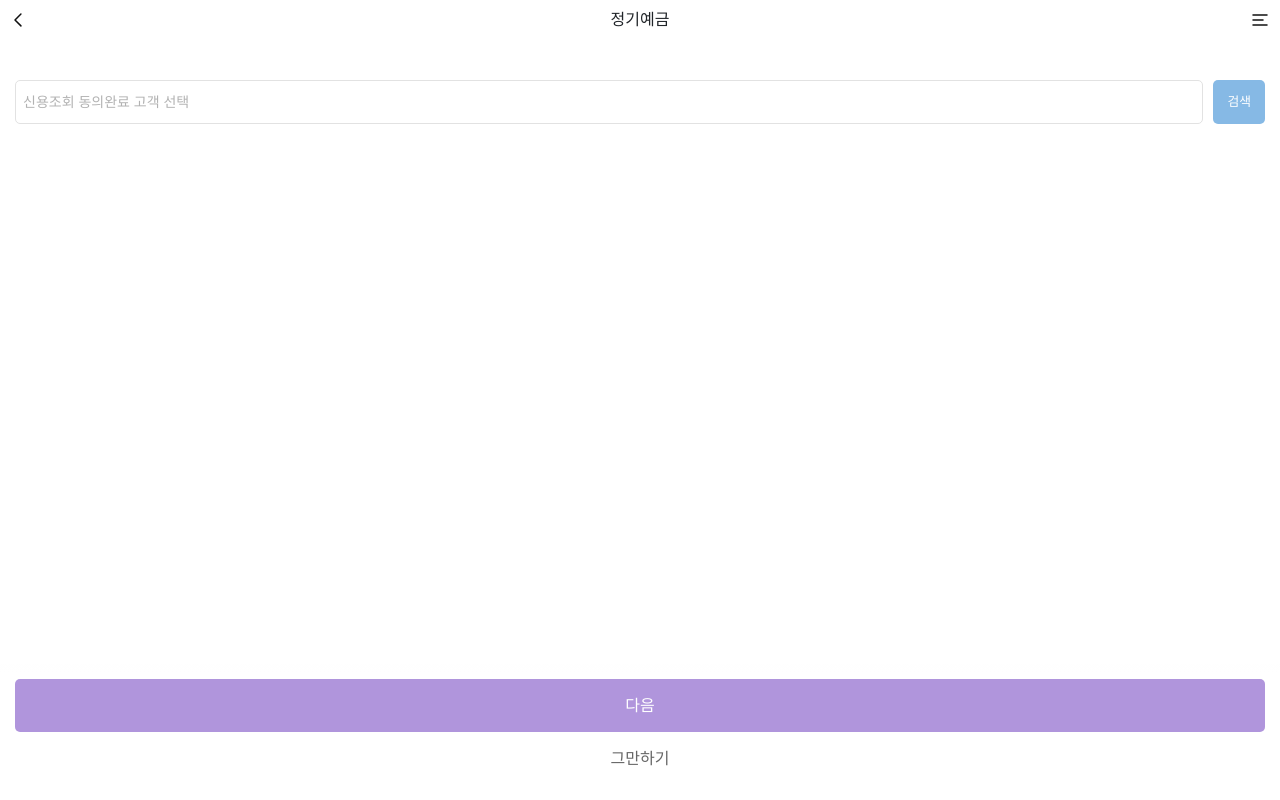
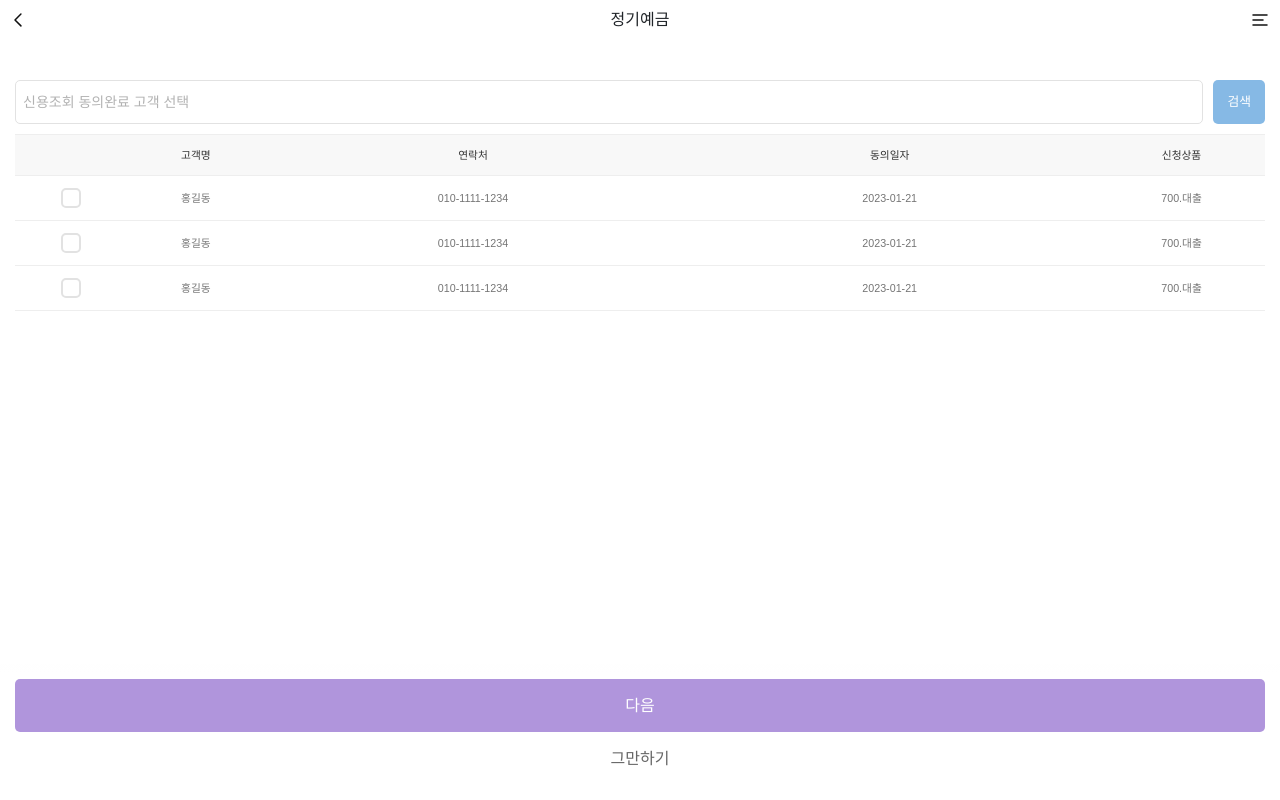
Before and after one commit to Elinasu001/orix_app, a plain HTML site: page orix_app/views/서류제출(이미지 불러오기).html in a window 1280 px wide. Drawn offline with Linux system fonts and the light colour scheme; a web font is replaced by a local one.

Commit message:
테이블 검색창

```diff
--- a/orix_app/views/서류제출(이미지 불러오기).html
+++ b/orix_app/views/서류제출(이미지 불러오기).html
@@ -51,11 +51,54 @@
             <div class="contents-wrap">
                 <section class="form-wrap">
                     <div class="form-group">
-                        <!-- <label for="search">신용조회 동의완료 고객 선택</label> -->
                         <div class="input-group">
                             <input type="text" id="search" class="form-control" placeholder="신용조회 동의완료 고객 선택" aria-label="Search" aria-describedby="user-search" inputmode="search"><!--aria-label: 대체 text, aria-describedby: ARIA-labelledby 보다 상세 외 id 속성값을 일치 시킨 그 요소의 내용  /inputmode="search"-->
                             <button class="btn btn-txt-search outline-secondary" type="button">검색</button>
                         </div>
+                    </div>
+                    <div class="table-type table-row table-scroll check">
+                        <table class="">
+                            <caption>신용조회 동의 완료 고객 선택 테이블</caption>
+                            <colgroup>
+                                <col width="*%">
+                                <col width="*%">
+                                <col width="33.333%">
+                                <col width="33.333%">
+                                <col width="*">
+                            </colgroup>
+                            <thead>
+                                <tr>
+                                    <th></th>
+                                    <th scope="row">고객명</th>
+                                    <th scope="row">연락처</th>
+                                    <th scope="row">동의일자</th>
+                                    <th scope="row">신청상품</th>
+                                </tr>
+                            </thead>
+                            <tbody>
+                                <tr class="">
+                                    <td><input type="checkbox" name="user_checkbox" id="check1" class="custom-check"><label for="check1"></label></td>
+                                    <td>홍길동</td>
+                                    <td>010-1111-1234</td>
+                                    <td>2023-01-21</td>
+                                    <td>700.대출</td>
+                                </tr>
+                                <tr class="">
+                                    <td><input type="checkbox" name="user_checkbox" id="check2" class="custom-check"><label for="check2"></label></td>
+                                    <td>홍길동</td>
+                                    <td>010-1111-1234</td>
+                                    <td>2023-01-21</td>
+                                    <td>700.대출</td>
+                                </tr>
+                                <tr class="">
+                                    <td><input type="checkbox" name="user_checkbox" id="check3" class="custom-check"><label for="check3"></label></td>
+                                    <td>홍길동</td>
+                                    <td>010-1111-1234</td>
+                                    <td>2023-01-21</td>
+                                    <td>700.대출</td>
+                                </tr>
+                            </tbody>
+                        </table>
                     </div>
                 </section>
 
```
Also changed, not shown: orix_app/views/테이블검색창.html (+39 -10 lines).
